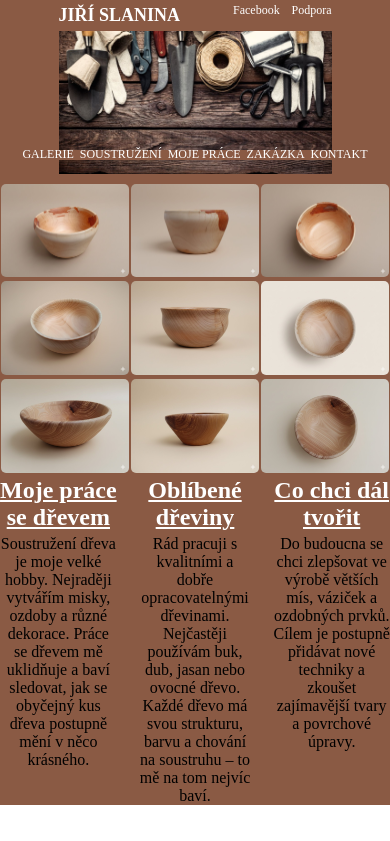
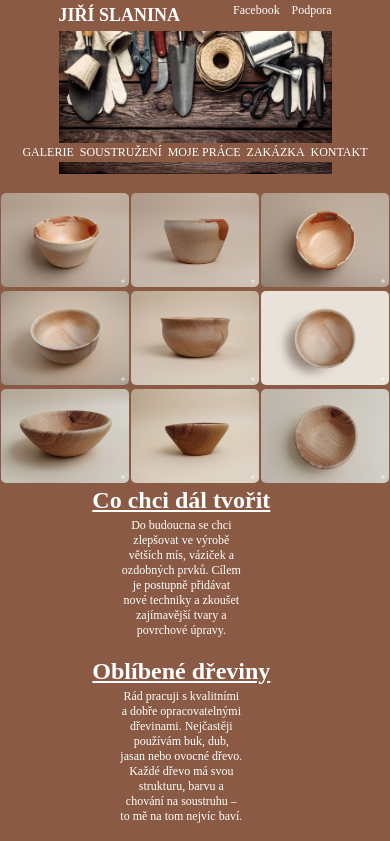
Before and after one commit to jiri-slanina/zkouska_web_woodwork, a plain HTML site: page index.html in a window 390 px wide. Shown: the top 841 px of the page. Drawn offline with Linux system fonts and the light colour scheme.

Commit message:
Add files via upload

```diff
--- a/style.css
+++ b/style.css
@@ -68,13 +68,13 @@ header .obrazek img{
 
 header .obrazek .menu{
     position: relative;
-    top: -6vw;
-    width: 75%;
+    top: -8vw;
+    width: 80%;
     margin: 0 auto;
     display: flex;
     justify-content: space-around;
     background-color: #8a5a44;
-    line-height: 2.5vw;
+    line-height: 5vw;
 }
 @media(max-width:650px){
     header .obrazek .menu{
@@ -85,7 +85,7 @@ header .obrazek .menu{
 header .obrazek .menu a{
     text-decoration: none;
     color: #fff;
-    font-size: clamp(12px, 1.5vw, 22px);
+    font-size: clamp(12px, 1.8vw, 22px);
     text-transform: uppercase;
 
 }
@@ -157,9 +157,22 @@ main .galerie .misky_3 img{
     display: flex;
     gap: 20px;
 }
+@media(max-width:450px){
+    .sloupce{
+        display: flex;
+        flex-direction: column-reverse;
+        width: 70%;
+    }
+}
+
 
 .sloupec {
     width: 33%;
+}
+@media(max-width:450px){
+    .sloupec{
+        width: 90%;
+    }
 }
 
 .sloupec h2{
@@ -168,3 +181,11 @@ main .galerie .misky_3 img{
     text-align: center;
     margin-bottom: 1vw;
 }
+
+.sloupec p{
+    text-align: center;
+    margin: 0 auto;
+    width: 50%;
+    color: #fff;
+    font-size: clamp(12px, 1vw, 16px);
+}
```
